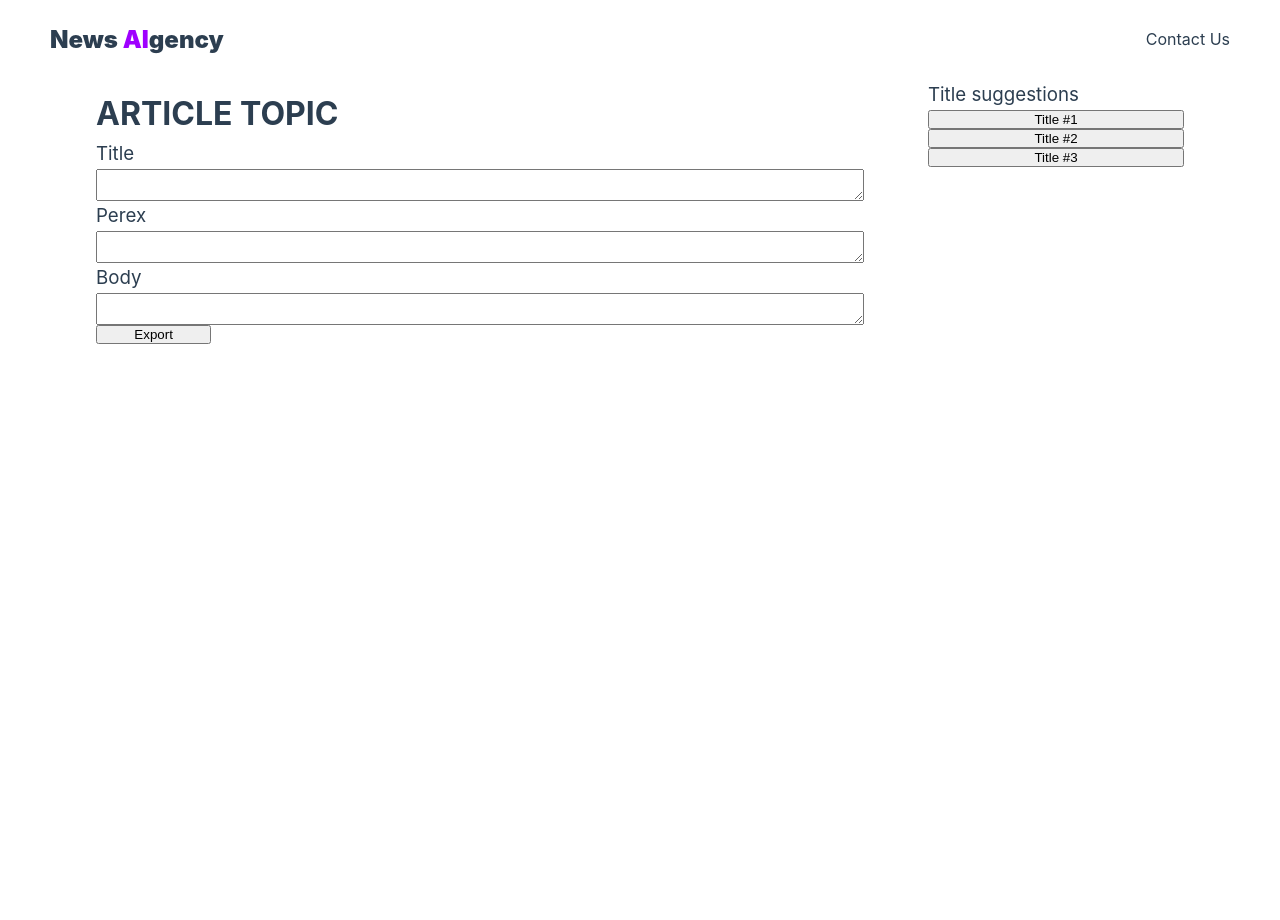
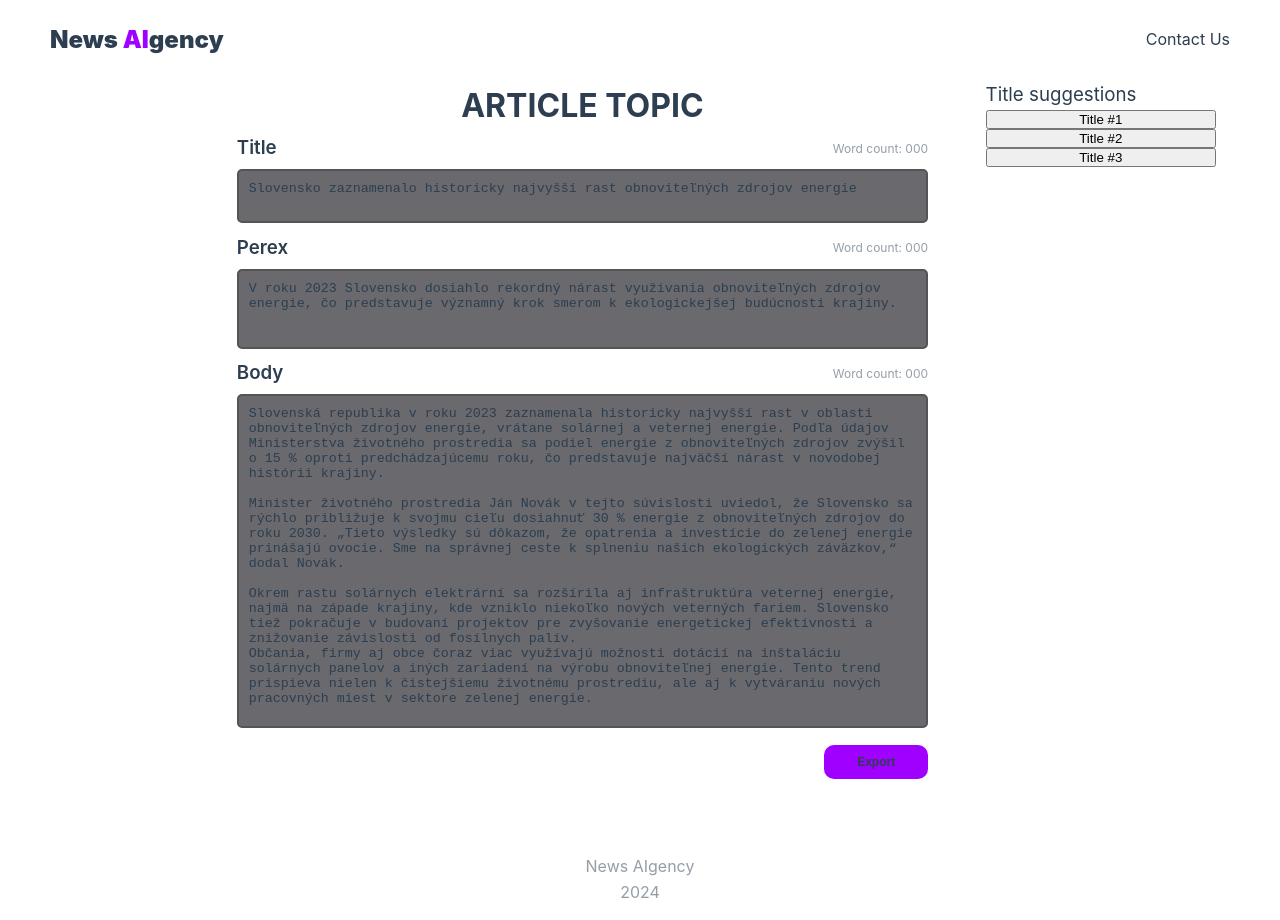
Before and after one commit to News-AIgency/App, a Vue app in the folder frontend/: page /article in a window 1280 px wide. Before the commit the page ends 800 px from the top, so only its background shows below. Built offline with nearby package versions, Linux system fonts and the light colour scheme.

Commit message:
Added page 3 + footer

```diff
--- a/frontend/src/App.vue
+++ b/frontend/src/App.vue
@@ -3,15 +3,51 @@ import { RouterView } from 'vue-router'
 </script>
 
 <template>
+  <div class="page-wrapper">
   <nav class="navbar">
     <a class="navbar-logo">News <span class="text-accent">AI</span>gency</a>
     <a>Contact Us</a>
   </nav>
   <RouterView/>
+  <footer class="footer-container">
+    <p>News AIgency</p>
+    <p>2024</p>
+  </footer>
+</div>
 </template>
 
 <style scoped>
 .navbar {
   color: var(--color-text);
 }
+
+.page-wrapper {
+  display: flex;
+  flex-direction: column;
+  min-height: 100vh;
+  position: relative;
+  padding-bottom: 2.5rem;
+}
+
+
+.footer-container {
+  display: flex;
+  margin: auto;
+  margin-top: 20px;
+  margin-bottom: 20px;
+  flex-direction: column;
+  justify-content: center;
+  align-items: center;
+  text-align: center;
+
+  font-size: 16px;
+  opacity: 0.5;
+}
+footer {
+  position: absolute;
+  bottom: 0;
+  width: 100%;
+  height: 2.5rem;
+
+}
 </style>
--- a/frontend/src/views/ArticleView.vue
+++ b/frontend/src/views/ArticleView.vue
@@ -2,16 +2,44 @@
   <div class="page-wrapper">
     <div class="textarea-wrapper">
       <h2 class="title">ARTICLE TOPIC</h2>
-      <h3>Title</h3>
-      <textarea></textarea>
+      <div class="textarea-container">
+        <div class="header-container">
+          <h3>Title</h3>
+          <p class="word-counter">Word count: 000</p>
+        </div>
+        <textarea id="title-textarea">
+Slovensko zaznamenalo historicky najvyšší rast obnoviteľných zdrojov energie</textarea
+        >
+      </div>
 
-      <h3>Perex</h3>
-      <textarea></textarea>
+      <div class="textarea-container">
+        <div class="header-container">
+          <h3>Perex</h3>
+          <p class="word-counter">Word count: 000</p>
+        </div>
+        <textarea id="perex-textarea">
+V roku 2023 Slovensko dosiahlo rekordný nárast využívania obnoviteľných zdrojov energie, čo predstavuje významný krok smerom k ekologickejšej budúcnosti krajiny.</textarea
+        >
+      </div>
 
-      <h3>Body</h3>
-      <textarea></textarea>
+      <div class="textarea-container">
+        <div class="header-container">
+          <h3>Body</h3>
+          <p class="word-counter">Word count: 000</p>
+        </div>
+        <textarea id="body-textarea">
+Slovenská republika v roku 2023 zaznamenala historicky najvyšší rast v oblasti obnoviteľných zdrojov energie, vrátane solárnej a veternej energie. Podľa údajov Ministerstva životného prostredia sa podiel energie z obnoviteľných zdrojov zvýšil o 15 % oproti predchádzajúcemu roku, čo predstavuje najväčší nárast v novodobej histórii krajiny.
 
-      <button class="export-button">Export</button>
+Minister životného prostredia Ján Novák v tejto súvislosti uviedol, že Slovensko sa rýchlo približuje k svojmu cieľu dosiahnuť 30 % energie z obnoviteľných zdrojov do roku 2030. „Tieto výsledky sú dôkazom, že opatrenia a investície do zelenej energie prinášajú ovocie. Sme na správnej ceste k splneniu našich ekologických záväzkov,“ dodal Novák.
+
+Okrem rastu solárnych elektrární sa rozšírila aj infraštruktúra veternej energie, najmä na západe krajiny, kde vzniklo niekoľko nových veterných fariem. Slovensko tiež pokračuje v budovaní projektov pre zvyšovanie energetickej efektívnosti a znižovanie závislosti od fosílnych palív.
+Občania, firmy aj obce čoraz viac využívajú možnosti dotácií na inštaláciu solárnych panelov a iných zariadení na výrobu obnoviteľnej energie. Tento trend prispieva nielen k čistejšiemu životnému prostrediu, ale aj k vytváraniu nových pracovných miest v sektore zelenej energie.</textarea
+        >
+      </div>
+      <div class="action-bar">
+        <button class="export-button">Export</button>
+      </div>
+
     </div>
 
     <div class="suggestion-wrapper">
@@ -20,15 +48,29 @@
       <button>Title #2</button>
       <button>Title #3</button>
     </div>
-
   </div>
 </template>
 
 <style scoped>
+html {
+  scroll-behavior: smooth;
+}
 .page-wrapper {
+  margin: auto;
   display: flex;
-  justify-content: center;
+  width: 90%;
+  justify-content: flex-end;
   flex-direction: row;
+  color: var(--color-text);
+}
+
+.action-bar {
+  display: flex;
+  justify-content: flex-end;
+}
+
+.textarea-container textarea {
+  width: 100%;
 }
 
 .suggestion-wrapper {
@@ -44,13 +86,58 @@
   margin-right: 5%;
 }
 
+.header-container {
+  display: flex;
+  justify-content: space-between;
+  align-items: center;
+  margin-bottom: 6px;
+  margin-top: 2px;
+}
+
+.word-counter {
+  font-size: 12px;
+  opacity: 0.5;
+}
+
 .export-button {
   width: 15%;
+  background-color: var(--color-accent);
+  color: var(--color-text);
+  border: 0px;
+  border-radius: 10px;
+  font-weight: 600;
+  font-size: 12px;
+  padding: 10px;
+  margin-top: 10px;
+  cursor: pointer;
+
 }
 
 .title {
   font-size: 2em;
   font-weight: bold;
-  margin-top: 1%;
+  text-align: center;
+}
+
+textarea {
+  background-color: rgba(56, 56, 62, 0.75);
+  border-radius: 5px;
+  resize: none;
+  outline: none;
+  caret-color: white;
+  padding: 10px;
+  color: var(--color-text);
+  border: 2px solid rgb(84, 84, 84);
+}
+
+.header-container h3 {
+  font-weight: 600;
+}
+
+#perex-textarea {
+  height: 6em;
+}
+#body-textarea {
+  height: 25em;
 }
 </style>
```
